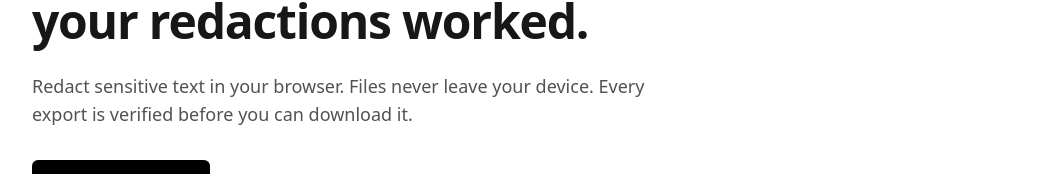
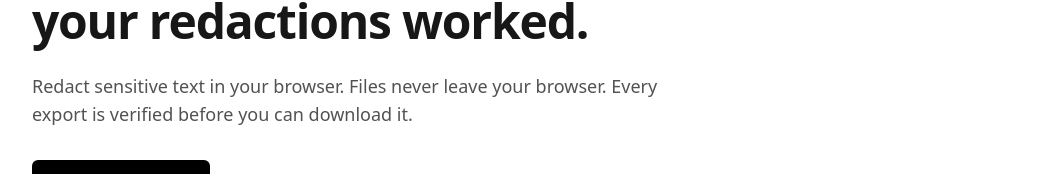
Before and after one commit to CtrlAltMike/onlineredactor, a Next.js app: page / in a window 1280 px wide. Shown: the part 179-353 px from the top of the page, without its empty margins (112-1167 px from the left). Built offline with nearby package versions, Linux system fonts and the light colour scheme.

Commit message:
fix: align landing hero copy to 'browser' (matches CLAUDE.md)

```diff
--- a/app/page.tsx
+++ b/app/page.tsx
@@ -24,7 +24,7 @@ export default function Home() {
           A PDF redactor that proves your redactions worked.
         </h1>
         <p className="mt-6 text-lg text-neutral-600">
-          Redact sensitive text in your browser. Files never leave your device.
+          Redact sensitive text in your browser. Files never leave your browser.
           Every export is verified before you can download it.
         </p>
         <div className="mt-8 flex items-center gap-4">
```
Also changed, not shown: 1 other file (tests, documents, lock files or other folders).
